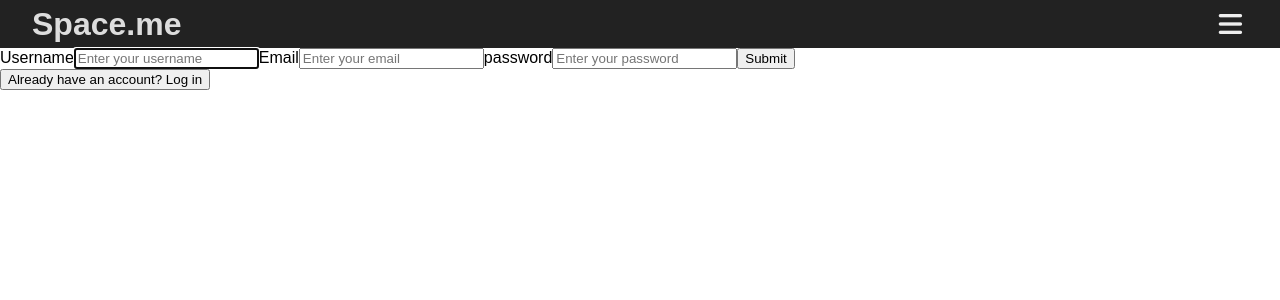
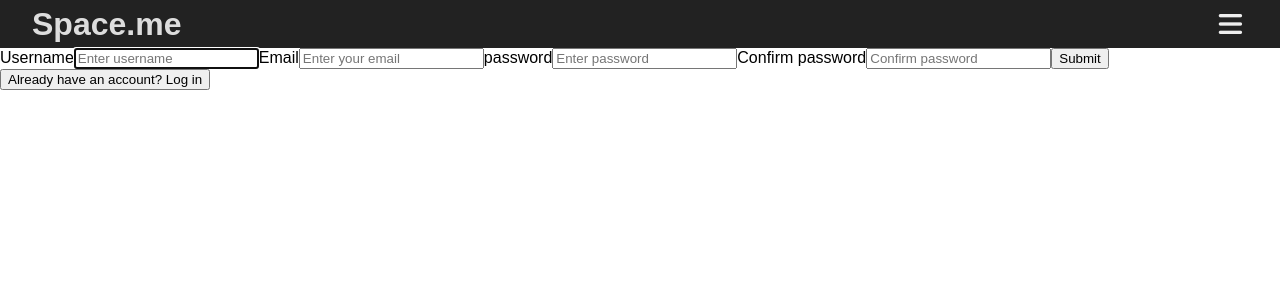
Before and after one commit to space-me/space.me, a React app: page /signup in a window 1280 px wide. Shown: the top 300 px of the page. Built offline with nearby package versions, Linux system fonts and the light colour scheme.

Commit message:
added solar system image to solar system page

```diff
--- a/client/Containers/Login.jsx
+++ b/client/Containers/Login.jsx
@@ -13,7 +13,7 @@ function Login() {
           type='text'
           id='email'
           name='email'
-          placeholder='Enter your email here'
+          placeholder='Enter email here'
           pattern='[/^[\w-\.]+@([\w-]+\.)+[\w-]{2,4}$/g]'
           autoFocus
           required
@@ -23,7 +23,7 @@ function Login() {
           type='text'
           id='password'
           name='password'
-          placeholder='Enter your password here'
+          placeholder='Enter password here'
           required
         ></input>
         <input type='submit'></input>
--- a/client/Containers/Signup.jsx
+++ b/client/Containers/Signup.jsx
@@ -1,6 +1,7 @@
 import React from 'react';
 import { useNavigate } from 'react-router-dom';
 
+// renders Signup page components
 function Signup() {
   const navigate = useNavigate();
   return (
@@ -11,7 +12,7 @@ function Signup() {
           type='text'
           id='username'
           name='username'
-          placeholder='Enter your username'
+          placeholder='Enter username'
           autoFocus
           required
         ></input>
@@ -29,7 +30,15 @@ function Signup() {
           type='text'
           id='password'
           name='password'
-          placeholder='Enter your password'
+          placeholder='Enter password'
+          required
+        ></input>
+        <label for='password'>Confirm password</label>
+        <input
+          type='text'
+          id='confirmpassword'
+          name='confirmpassword'
+          placeholder='Confirm password'
           required
         ></input>
         <input type='submit' placeholder='Sign Up'></input>
--- a/client/Containers/SolarSystem.jsx
+++ b/client/Containers/SolarSystem.jsx
@@ -1,7 +1,12 @@
 import React from 'react';
 
 function SolarSystem() {
-  return <p>How well do you know your neighborhood?</p>;
+  return (
+    <div id='solar-system'>
+      <p>How well do you know your neighborhood?</p>
+      <img src='../../assets/solarsystem.jpeg' />
+    </div>
+  );
 }
 
 export default SolarSystem;
```
Also changed, not shown: assets/solarsystem.jpeg (added), client/notFound.html (added), 1 other file (tests, documents, lock files or other folders).
